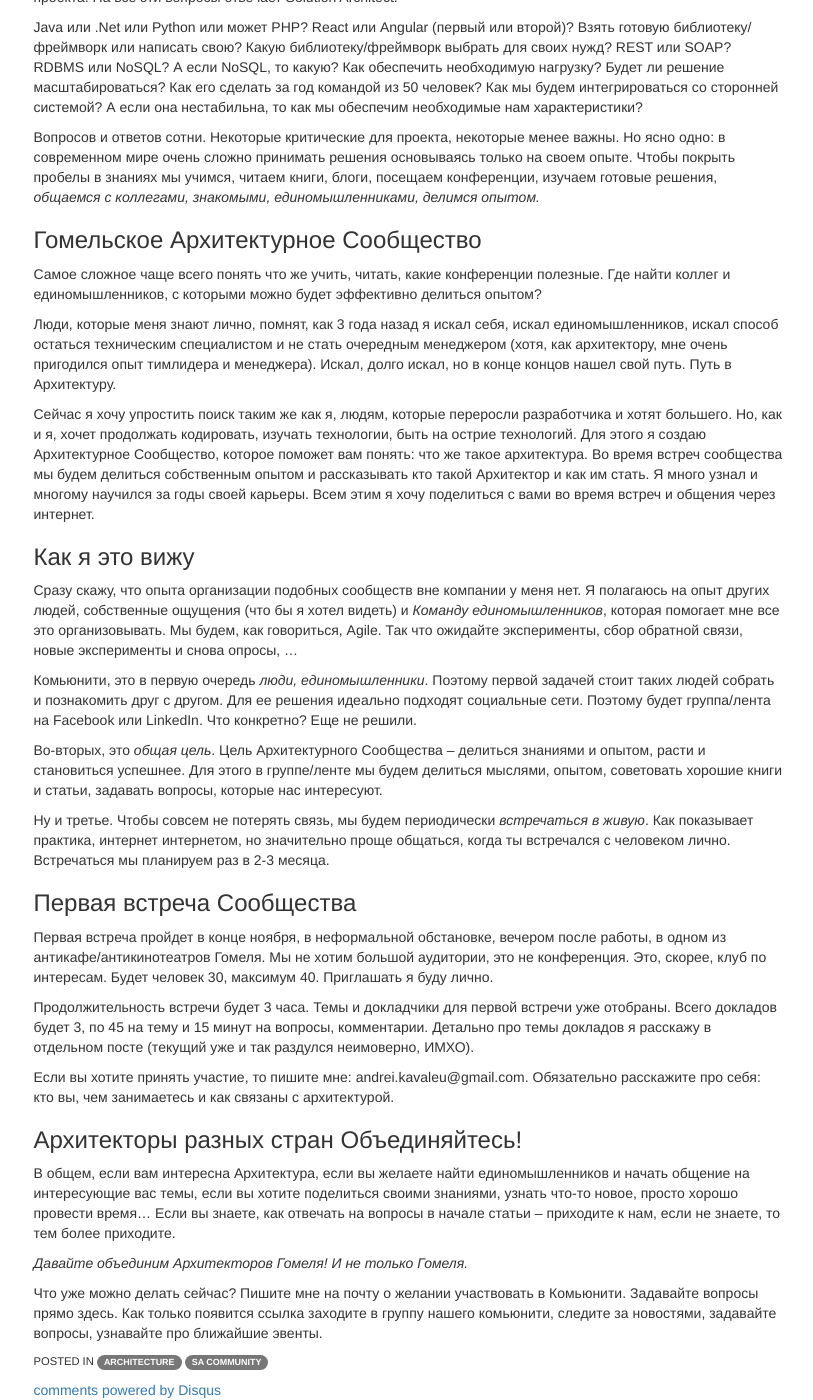
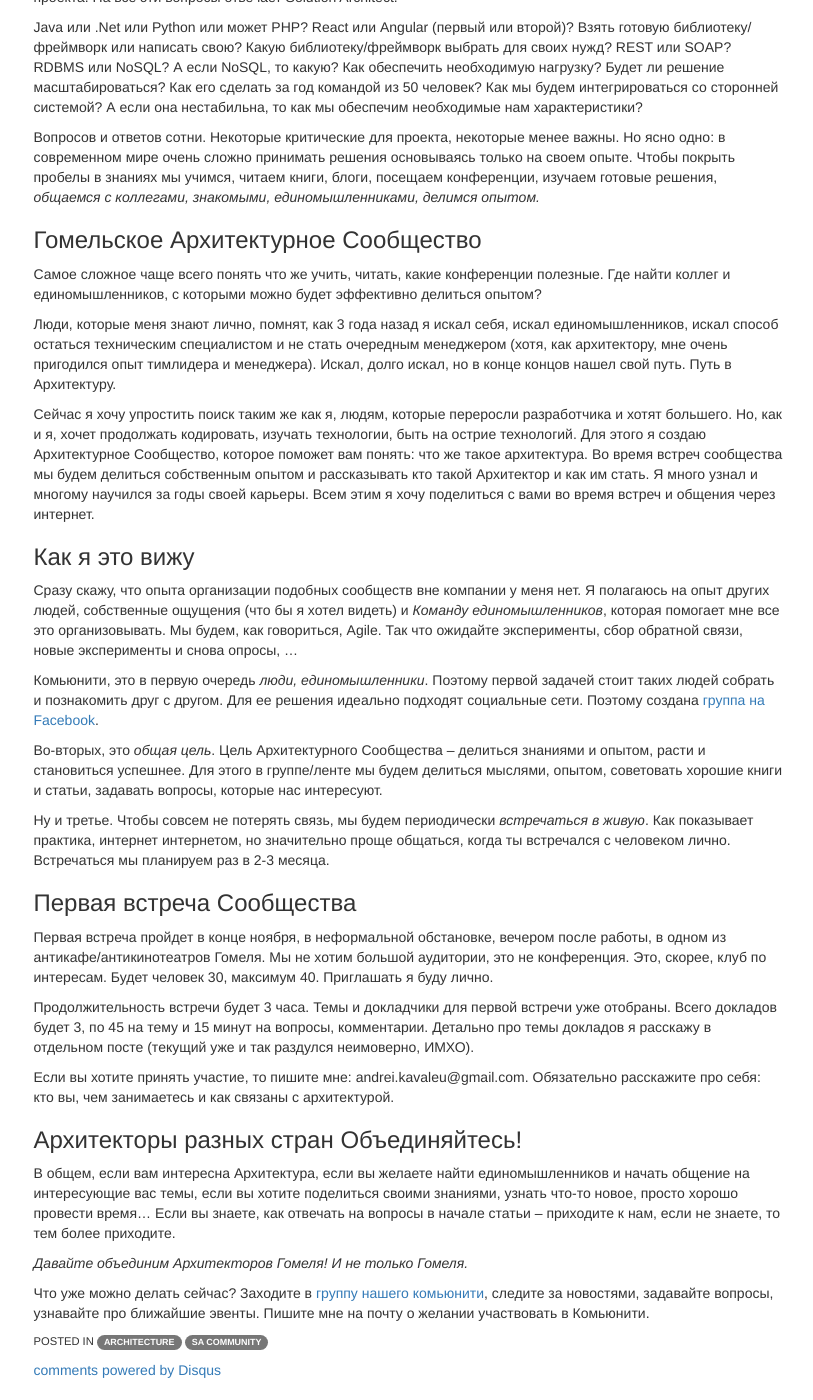
Before and after one commit to akava/akava.github.io, a Jekyll site: the page built from _posts/2015-11-09-Solution-Architecture-Community-Gomel.md, in a window 1280 px wide and 1400 px high, scrolled down 364 px. Shown: the whole window, without its empty margins (134-947 px from the left). Built offline with Jekyll 4.4.1, drawn with Linux system fonts in a browser that asks for light colours; nearby versions of some CDN libraries; comment, search, counter and statistics services are not loaded.

Commit message:
Solution Architecture  Community: Added Facebook link

```diff
--- a/_posts/2015-11-09-Solution-Architecture-Community-Gomel.md
+++ b/_posts/2015-11-09-Solution-Architecture-Community-Gomel.md
@@ -31,7 +31,7 @@ Java или .Net или Python или может PHP? React или Angular (пе
 
 Сразу скажу, что опыта организации подобных сообществ вне компании у меня нет. Я полагаюсь на опыт других людей, собственные ощущения (что бы я хотел видеть) и *Команду единомышленников*, которая помогает мне все это организовывать. Мы будем, как говориться, Agile. Так что ожидайте эксперименты, сбор обратной связи, новые эксперименты и снова опросы, ...
 
-Комьюнити, это в первую очередь _люди, единомышленники_. Поэтому первой задачей стоит таких людей собрать и познакомить друг с другом. Для ее решения идеально подходят социальные сети. Поэтому будет группа/лента на Facebook или LinkedIn. Что конкретно? Еще не решили.
+Комьюнити, это в первую очередь _люди, единомышленники_. Поэтому первой задачей стоит таких людей собрать и познакомить друг с другом. Для ее решения идеально подходят социальные сети. Поэтому создана [группа на Facebook](https://www.facebook.com/groups/SolutionArchitectureCommunityGomel/).
 
 Во-вторых, это _общая цель_. Цель Архитектурного Сообщества -- делиться знаниями и опытом, расти и становиться успешнее. Для этого в группе/ленте мы будем делиться мыслями, опытом, советовать хорошие книги и статьи, задавать вопросы, которые нас интересуют.
 
@@ -52,4 +52,4 @@ Java или .Net или Python или может PHP? React или Angular (пе
 
 *Давайте объединим Архитекторов Гомеля! И не только Гомеля.*
 
-Что уже можно делать сейчас? Пишите мне на почту о желании участвовать в Комьюнити. Задавайте вопросы прямо здесь. Как только появится ссылка заходите в группу нашего комьюнити, следите за новостями, задавайте вопросы, узнавайте про ближайшие эвенты.
+Что уже можно делать сейчас? Заходите в [группу нашего комьюнити](https://www.facebook.com/groups/SolutionArchitectureCommunityGomel/), следите за новостями, задавайте вопросы, узнавайте про ближайшие эвенты. Пишите мне на почту о желании участвовать в Комьюнити.
```
